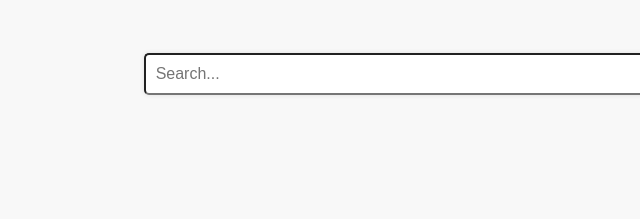
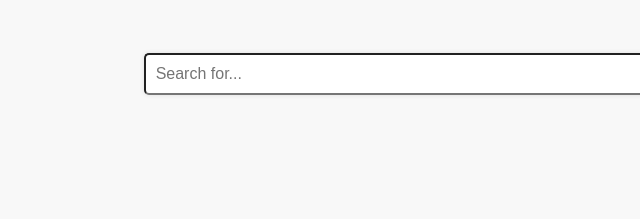
Before and after one commit to Textext00/Infonotice, a plain HTML site: page index.html in a window 1280 px wide. Shown: the part 309-528 px from the top of the page, 0-640 px from the left. Drawn offline with Linux system fonts and the light colour scheme.

Commit message:
Update index.html

```diff
--- a/index.html
+++ b/index.html
@@ -163,7 +163,7 @@ font-family: 'Arial', sans-serif;
         <p>Search for any website or keyword in the box below to find results</p>
     </section>
     <div class="search-container">
-        <input type="text" placeholder="Search..." id="searchbox">
+        <input type="text" placeholder="Search for..." id="searchbox">
         <button type="submit" onclick="searchengine()">Search</button>
     </div>
     <section>
```
